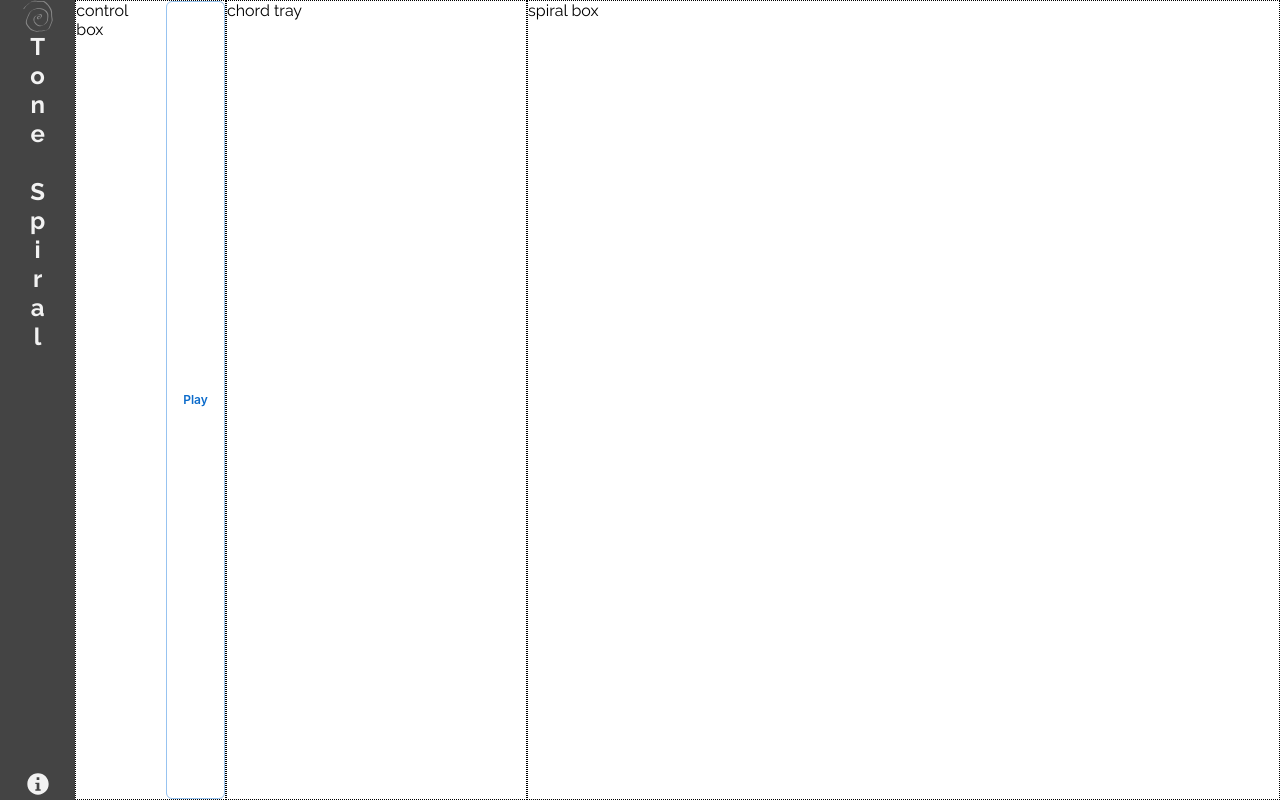
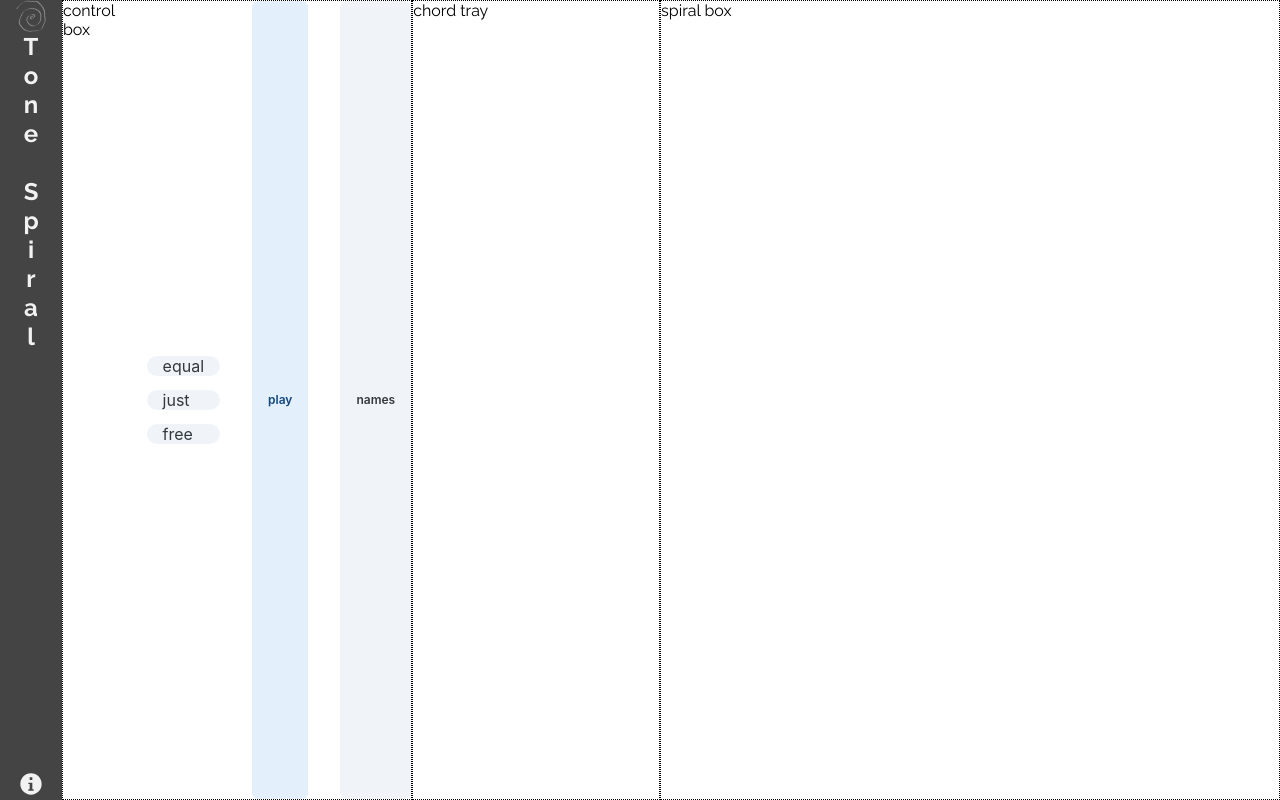
Before and after one commit to mbdeaton/tone-spiral, a React (Create React App) app: page / in a window 1280 px wide. Built offline with nearby package versions, Linux system fonts and the light colour scheme.

Commit message:
Add more ui to ControlBox

```diff
--- a/src/ControlBox.css
+++ b/src/ControlBox.css
@@ -1,3 +1,7 @@
 .control-box {
   border: dotted black 0.5px; /* DEBUG */
 }
+
+.control-box Button {
+  font-size: 12px;
+}
--- a/src/ControlBox.js
+++ b/src/ControlBox.js
@@ -1,13 +1,52 @@
 import React from "react";
 import Box from "@mui/joy/Box";
-import PlayButton from "./PlayButton";
+import Button from "@mui/joy/Button";
+import Radio from "@mui/joy/Radio";
+import RadioGroup from "@mui/joy/RadioGroup";
+
 import "./ControlBox.css";
 
 function ControlBox() {
   return (
     <Box className="control-box" sx={{ display: "flex", gap: 4 }}>
       control box
-      <PlayButton />
+      <Box sx={{ display: "flex", alignItems: "center", gap: 2 }}>
+        <RadioGroup>
+          {["equal", "just", "free"].map((item) => (
+            <Radio
+              key={item}
+              value={item}
+              disableIcon
+              label={item}
+              variant="soft"
+              color="neutral"
+              sx={{
+                px: 2,
+                alignItems: "center",
+              }}
+              slotProps={{
+                action: ({ checked }) => ({
+                  sx: {
+                    ...(checked && {
+                      bgcolor: "background.surface",
+                      boxShadow: "md",
+                      "&:hover": {
+                        bgcolor: "background.surface",
+                      },
+                    }),
+                  },
+                }),
+              }}
+            />
+          ))}
+        </RadioGroup>
+      </Box>
+      <Button variant="soft" color="primary">
+        play
+      </Button>
+      <Button variant="soft" color="neutral">
+        names
+      </Button>
     </Box>
   );
 }
--- a/src/PlayButton.js
+++ /dev/null
@@ -1,12 +0,0 @@
-import React from "react";
-import Button from "@mui/joy/Button";
-
-function PlayButton() {
-  return (
-    <Button variant="outlined" sx={{ fontSize: 12 }}>
-      Play
-    </Button>
-  );
-}
-
-export default PlayButton;
```
